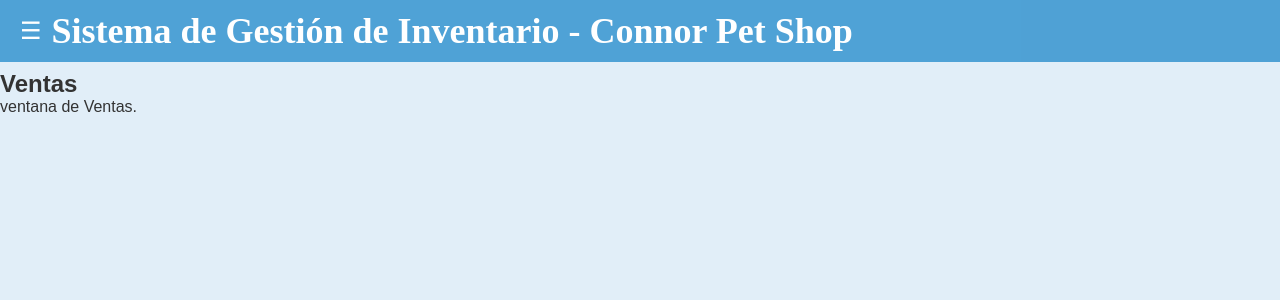
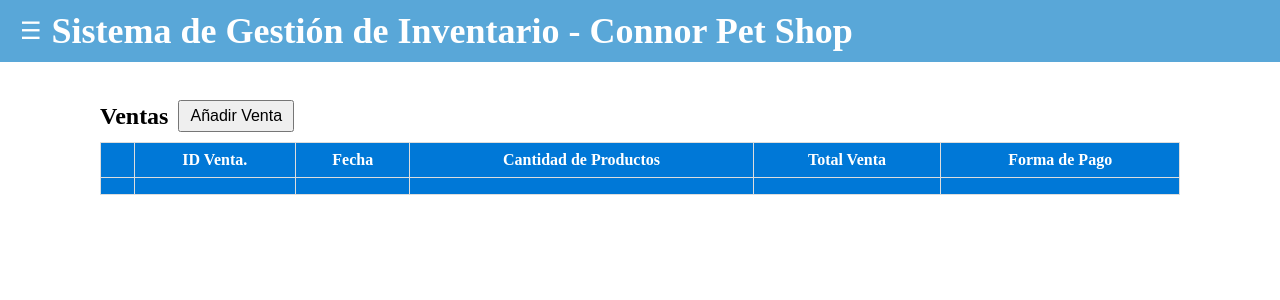
Before and after one commit to SantiagoSarasola/SIGI, a React (Vite) app in the folder Front/: page /ventas in a window 1280 px wide. Shown: the top 300 px of the page. Built offline with nearby package versions, Linux system fonts and the light colour scheme.

Commit message:
Agrego estructura de ventas y menu

```diff
--- a/Front/src/components/Menu.jsx
+++ b/Front/src/components/Menu.jsx
@@ -12,7 +12,7 @@ function Menu() {
   return (
     <header className="header">
       <button onClick={toggleMenu} className="menu-icon">
-        &#9776; {/* Icono de hamburguesa */}
+        &#9776;
       </button>
       <h1>Sistema de Gestión de Inventario - Connor Pet Shop</h1>
 
@@ -22,9 +22,9 @@ function Menu() {
             <li>
               <Link to="/" onClick={() => setMenuAbierto(false)}>Inicio</Link>
             </li>
-            {/* <li>
+            <li>
               <Link to="/ventas" onClick={() => setMenuAbierto(false)}>Ventas</Link>
-            </li> */}
+            </li>
             <li>
               <Link to="/productos" onClick={() => setMenuAbierto(false)}>Productos</Link>
             </li>
--- a/Front/src/pages/Ventas.jsx
+++ b/Front/src/pages/Ventas.jsx
@@ -3,21 +3,95 @@ import Menu from '../components/Menu';
 import '../styles/Ventas.css';
 
 function Ventas() {
+
+  const handleAgregar = () => {
+    alert("Agregar una venta nueva");
+  };
+
   return (
     <>
-    <div>
+      <div>
         <Menu />
-    </div>
+      </div>
+      <div className="ventas">
+        <div className="header-ventas">
+          <h2>Ventas</h2>
+          <button className="btn-nuevo" onClick={handleAgregar}>
+            Añadir Venta
+          </button>
+        </div>
 
 
-    <div className="ventas">
+        {/* <Paginacion
+          paginaActual={paginaActual}
+          totalPaginas={totalPaginas}
+          onPaginaChange={(nuevaPagina) => setPaginaActual(nuevaPagina)}
+          registrosVisibles={`Registros ${registrosInicio}-${registrosFin} de ${totalProductos}`}
+        /> */}
 
-      <div className="contenido">
-        <h2>Ventas</h2>
-        <p>ventana de Ventas.</p>
+        <table className="ventas-tabla">
+          <thead>
+            <tr>
+              <th></th>
+              <th>ID Venta.</th>
+              <th>
+                Fecha
+              </th>
+              <th>
+                Cantidad de Productos
+              </th>
+              <th>
+                Total Venta
+              </th>
+              <th>
+                Forma de Pago
+              </th>
+            </tr>
+            <tr>
+              <th></th>
+              <th></th>
+              <th>
+                {/* <input
+                  className="textBox"
+                  type="text"
+                  value={terminoBusqueda}
+                  onChange={(e) => setTerminoBusqueda(e.target.value)}
+                  placeholder="Buscar por nombre"
+                /> */}
+              </th>
+              <th></th>
+              <th></th>
+              <th></th>
+            </tr>
+          </thead>
+          <tbody>
+            {/* {productos.map((producto) => (
+              <tr key={producto.id_producto}>
+                <td>
+                  <button
+                    className="btn-detalles"
+                    onClick={() => handleVerDetalles(producto.id_producto)}
+                  >
+                    🔍
+                  </button>
+                  <button
+                    className="btn-eliminar"
+                    onClick={() => handleBorrar(producto.id_producto)}
+                  >
+                    🗑️
+                  </button>
+                </td>
+                <td>{producto.id_producto}</td>
+                <td>{producto.nombre_producto}</td>
+                <td>${producto.precio_lista}</td>
+                <td>${producto.precio_final}</td>
+                <td>{producto.stock_actual}</td>
+                <td>{producto.categoria}</td>
+              </tr>
+            ))} */}
+          </tbody>
+        </table>
       </div>
-    </div>
-
     </>
   );
 }
--- a/Front/src/styles/Ventas.css
+++ b/Front/src/styles/Ventas.css
@@ -1,25 +1,69 @@
-* {
-  margin: 0;
-  padding: 0;
-  box-sizing: border-box;
+.ventas {
+  padding: 100px;
 }
 
-.ventas {
-  font-family: Arial, sans-serif;
-  color: #333;
-  height: 100vh;
-  background-color: #e1eef8;
+.header-ventas {
+  display: flex;
+  align-items: center;
+  gap: 10px;
+  margin-bottom: 10px;
 }
 
-/* Estilos responsivos */
-@media (max-width: 600px) {
-  .header {
-    flex-direction: column;
-    align-items: flex-start;
-    font-size: 16px;
-  }
+.btn-nuevo {
+  padding: 5px 10px;
+  font-size: 16px;
+  cursor: pointer;
+}
 
-  .ventas {
-    padding-top: 60px;
-  }
+.ventas-tabla {
+  width: 100%;
+  border-collapse: collapse;
+  cursor: pointer;
 }
+
+.ventas-tabla th,
+.ventas-tabla td {
+  border: 1px solid #ddd;
+  padding: 8px;
+  text-align: center;
+}
+
+.ventas-tabla th {
+  background-color: #0078d7;
+  color: white;
+  cursor: pointer;
+}
+
+.ventas-tabla tr:nth-child(even) {
+  background-color: #f2f2f2;
+}
+
+.ventas-tabla tr:hover {
+  background-color: #ddd;
+}
+
+.btn-buscar {
+  padding: 5px 10px;
+  font-size: 16px;
+  cursor: pointer;
+}
+
+.btn-detalles {
+  background: none;
+  border: none;
+  cursor: pointer;
+  font-size: 16px;
+}
+
+.btn-eliminar {
+  background: none;
+  border: none;
+  cursor: pointer;
+  font-size: 16px;
+}
+
+.textBox {
+  border-radius: 5px;
+  height: 25px;
+  width: 80%;
+}
```
